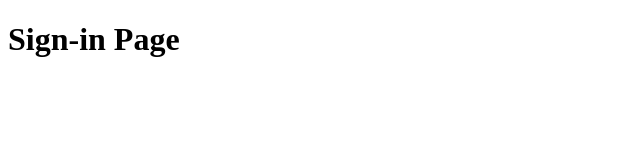
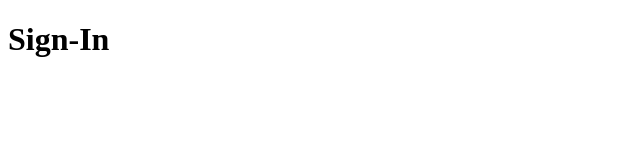
Before and after one commit to RickyAChris/potlukk-project, a React (Create React App) app: page / in a window 1280 px wide. Shown: the top 160 px of the page, without its empty margins (0-640 px from the left). Built offline with nearby package versions, Linux system fonts and the light colour scheme.

Commit message:
adding github actions

```diff
--- a/package.json
+++ b/package.json
@@ -10,6 +10,7 @@
     "@types/node": "^16.18.12",
     "@types/react": "^18.0.27",
     "@types/react-dom": "^18.0.10",
+    "node": "^19.6.0",
     "react": "^18.2.0",
     "react-dom": "^18.2.0",
     "react-router-dom": "^6.8.1",
--- a/src/App.tsx
+++ b/src/App.tsx
@@ -8,6 +8,7 @@ import { SignInPage } from './pages/sign-in-page';
 
 function App() {
   return <>
+
     <BrowserRouter>
 
     <Routes>
--- a/src/pages/sign-in-page.tsx
+++ b/src/pages/sign-in-page.tsx
@@ -3,6 +3,6 @@
 export function SignInPage(){
 
     return <>
-        <h1>Sign-in Page</h1>
+        <h1>Sign-In</h1>
     </>
 }
```
Also changed, not shown: 2 other files (tests, documents, lock files or other folders).
